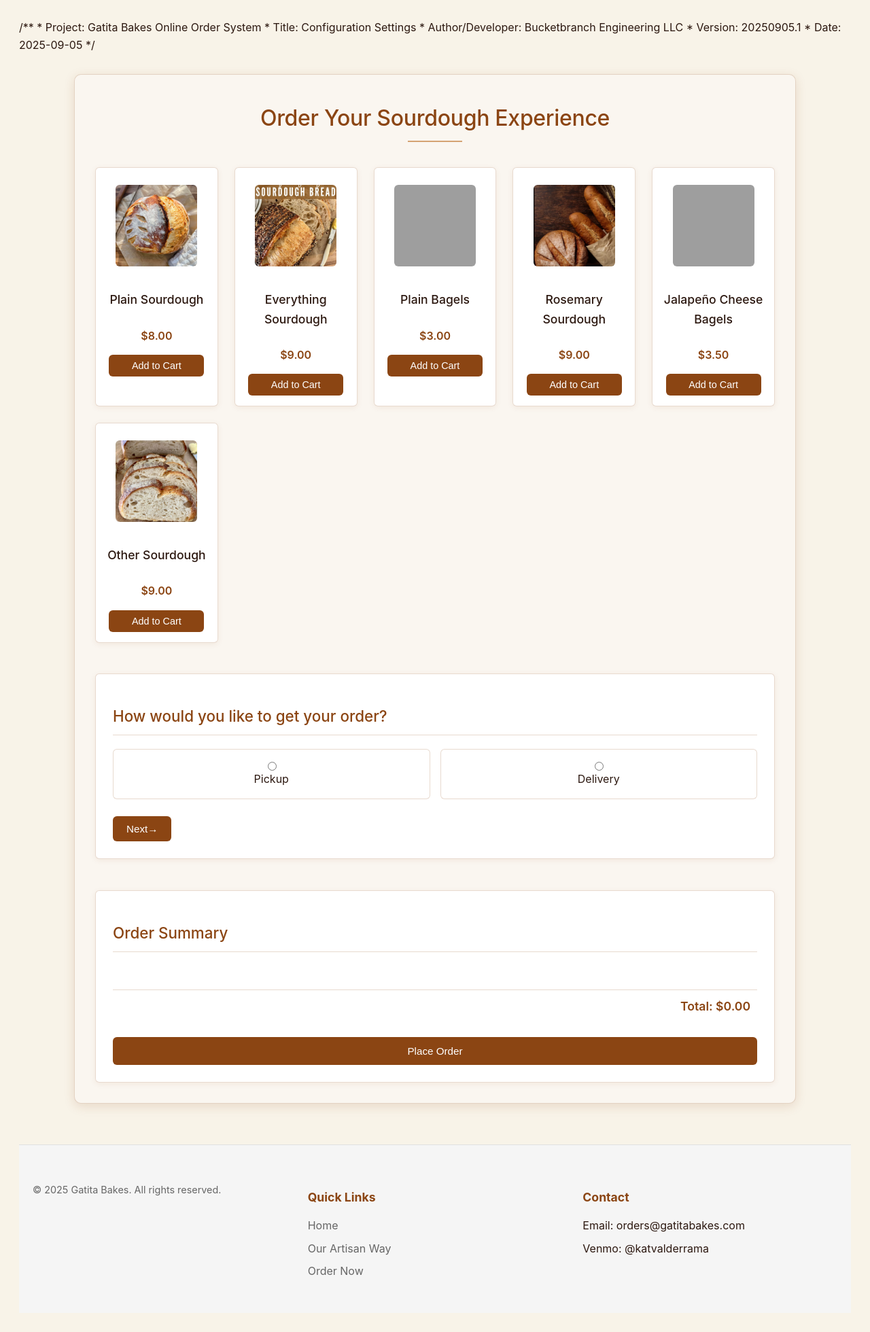
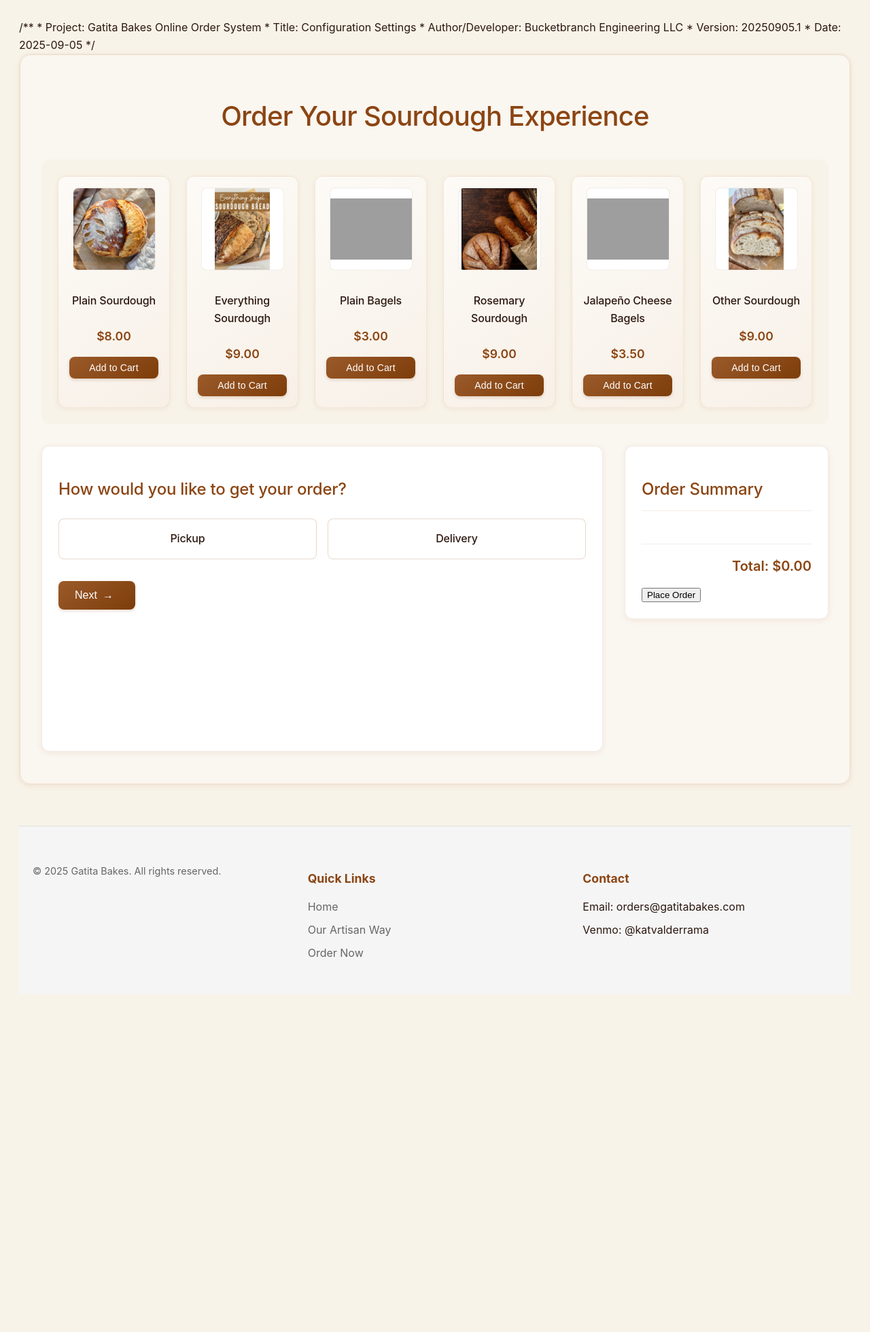
Before and after one commit to ibucketbranch/gatitabakes-claude, a PHP site: page /new-design.php in a window 1280 px wide. Shown: the whole page at 68% size. After the commit the page ends 1463 px from the top, so only its background shows below. Run offline with PHP 8.4, Linux system fonts and the light colour scheme; grey boxes are pictures that could not be loaded.

Commit message:
Implement smaller and more uniform product images with Jony Ive inspired aesthetic

```diff
--- a/public_html/css/order-form-new.css
+++ b/public_html/css/order-form-new.css
@@ -17,6 +17,12 @@
   --shadow-soft: 0 2px 8px rgba(139, 69, 19, 0.08);
   --shadow-hover: 0 4px 12px rgba(139, 69, 19, 0.12);
   --border-color: rgba(139, 69, 19, 0.2);
+  --transition-smooth: all 0.3s cubic-bezier(0.4, 0, 0.2, 1);
+  --safe-area-inset-bottom: env(safe-area-inset-bottom, 0px);
+  --safe-area-inset-top: env(safe-area-inset-top, 0px);
+  --ios-tap-highlight: rgba(0, 0, 0, 0);
+  --gradient-light: linear-gradient(145deg, #fdfbf7, #f7f0e7);
+  --gradient-button: linear-gradient(145deg, #9b5a2a, #7d3d0a);
 }
 
 body {
@@ -31,94 +37,85 @@ body {
 
 /* Clean, framed container matching UI mockups */
 .order-form-container {
-  max-width: 1000px;
-  margin: 30px auto;
-  padding: 30px;
+  max-width: 1200px;
+  margin: 0 auto;
+  padding: 2rem;
   background-color: var(--soft-white);
+  border-radius: 16px;
+  box-shadow: var(--shadow-soft);
+  border: 1px solid rgba(139, 69, 19, 0.1);
   position: relative;
-  border-radius: 10px;
-  box-shadow: 0 4px 16px rgba(139, 69, 19, 0.15);
-  border: 1px solid var(--border-color);
+  overflow: hidden;
 }
 
-.order-form-inner {
-  background-color: var(--soft-white);
-  position: relative;
-  z-index: 2;
+/* Decorative frame - Jony Ive inspired */
+.order-form-container::before {
+  content: "";
+  position: absolute;
+  inset: 0;
+  border: 1px solid rgba(212, 163, 115, 0.3);
+  border-radius: 16px;
+  pointer-events: none;
 }
 
 .order-title {
-  font-size: 2rem;
+  font-size: 2.5rem;
   font-weight: 500;
+  letter-spacing: -0.02em;
   color: var(--primary-brown);
   text-align: center;
-  margin: 0.5rem 0 2rem;
-  letter-spacing: -0.3px;
-  position: relative;
+  margin-bottom: 2rem;
 }
 
-/* Decorative elements for title - subtle line underneath */
-.order-title::after {
-  content: '';
-  position: absolute;
-  height: 2px;
-  width: 80px;
-  background-color: var(--light-brown);
-  bottom: -10px;
-  left: 50%;
-  transform: translateX(-50%);
-}
-
-/* Product Grid aligned with UI mockups */
+/* Product Grid - Updated with smaller, uniform images */
 .product-grid {
   display: grid;
-  grid-template-columns: repeat(auto-fill, minmax(180px, 1fr));
+  grid-template-columns: repeat(auto-fill, minmax(160px, 1fr));
   gap: 1.5rem;
   margin-top: 2rem;
-  padding: 15px 0;
-  position: relative;
-  z-index: 2;
+  background-color: var(--cream);
+  padding: 1.5rem;
+  border-radius: 12px;
 }
 
 .product-card {
-  background: white;
-  border-radius: 6px;
-  overflow: hidden;
-  box-shadow: var(--shadow-soft);
-  transition: all 0.3s ease;
-  border: 1px solid var(--border-color);
-  padding: 15px;
-  text-align: center;
+  background: var(--gradient-light);
+  border-radius: 12px;
+  padding: 1rem;
   display: flex;
   flex-direction: column;
   align-items: center;
+  transition: var(--transition-smooth);
+  box-shadow: var(--shadow-soft);
+  border: 1px solid rgba(212, 163, 115, 0.2);
+  overflow: hidden;
 }
 
 .product-card:hover {
-  transform: translateY(-3px);
+  transform: translateY(-4px);
   box-shadow: var(--shadow-hover);
+  border-color: rgba(212, 163, 115, 0.4);
 }
 
-/* Updated product image container for smaller, uniform images */
+/* Image container - Makes images uniform size */
 .product-image-container {
-  width: 140px;
-  height: 140px;
+  width: 120px;
+  height: 120px;
+  border-radius: 8px;
+  overflow: hidden;
+  margin-bottom: 1rem;
   display: flex;
   align-items: center;
   justify-content: center;
-  margin-bottom: 15px;
-  background: white;
-  border-radius: 6px;
-  overflow: hidden;
+  background-color: white;
+  border: 1px solid rgba(139, 69, 19, 0.1);
 }
 
-/* Smaller, uniform product images */
 .product-card img {
-  width: 120px;
-  height: 120px;
-  object-fit: cover;
-  border-radius: 6px;
-  transition: transform 0.3s ease;
+  max-width: 100%;
+  max-height: 100%;
+  object-fit: contain;
+  transition: var(--transition-smooth);
 }
 
 .product-card:hover img {
@@ -126,36 +123,42 @@ body {
 }
 
 .product-card h3 {
-  font-size: 1.1rem;
+  font-size: 1rem;
   font-weight: 500;
-  margin: 10px 0;
   color: var(--dark-text);
+  margin-bottom: 0.5rem;
+  text-align: center;
+  letter-spacing: -0.01em;
 }
 
 .product-card .price {
-  font-size: 1rem;
   color: var(--primary-brown);
   font-weight: 600;
-  margin-bottom: 15px;
+  margin-bottom: 1rem;
+  font-size: 1.1rem;
 }
 
 .add-to-cart {
-  background: var(--primary-brown);
+  background: var(--gradient-button);
   color: white;
   border: none;
-  padding: 8px 15px;
-  border-radius: 6px;
+  border-radius: 8px;
+  padding: 0.5rem 1rem;
+  font-size: 0.875rem;
+  font-weight: 500;
   cursor: pointer;
-  font-size: 0.9rem;
-  font-weight: 500;
+  transition: var(--transition-smooth);
   width: 100%;
-  max-width: 140px;
-  transition: all 0.3s ease;
+  display: flex;
+  align-items: center;
+  justify-content: center;
+  letter-spacing: 0.01em;
+  box-shadow: 0 2px 4px rgba(139, 69, 19, 0.2);
 }
 
 .add-to-cart:hover {
-  background: #6d370f;
-  transform: scale(1.02);
+  transform: translateY(-2px);
+  box-shadow: 0 4px 8px rgba(139, 69, 19, 0.25);
 }
 
 .add-to-cart.added {
@@ -164,248 +167,118 @@ body {
 
 /* Order Form and Cart - clean styling from UI mockups */
 .order-form-wrapper {
-  display: flex;
-  gap: 30px;
-  margin-top: 30px;
-  flex-wrap: wrap;
+  display: grid;
+  grid-template-columns: 1fr 300px;
+  gap: 2rem;
+  margin-top: 2rem;
 }
 
 .order-form, .cart-summary {
-  background: white;
-  padding: 25px;
-  border-radius: 6px;
+  background-color: white;
+  border-radius: 12px;
+  padding: 1.5rem;
   box-shadow: var(--shadow-soft);
-  border: 1px solid var(--border-color);
+  border: 1px solid rgba(139, 69, 19, 0.1);
 }
 
 .order-form {
-  flex: 1 1 60%;
-  min-width: 320px;
+  min-height: 400px;
 }
 
 .cart-summary {
-  flex: 1 1 30%;
-  min-width: 280px;
   position: sticky;
-  top: 20px;
-  align-self: flex-start;
-  max-height: calc(100vh - 40px);
-  overflow-y: auto;
-  display: flex;
-  flex-direction: column;
+  top: 2rem;
+  height: max-content;
 }
 
-.form-section h2, .cart-summary h2 {
-  font-size: 1.4rem;
+.cart-summary h2 {
+  font-size: 1.5rem;
   font-weight: 500;
-  margin-bottom: 20px;
   color: var(--primary-brown);
-  border-bottom: 1px solid var(--border-color);
-  padding-bottom: 10px;
+  margin-bottom: 1.5rem;
+  letter-spacing: -0.01em;
+  border-bottom: 1px solid rgba(139, 69, 19, 0.1);
+  padding-bottom: 0.75rem;
 }
 
-.order-type-options {
-  display: flex;
-  gap: 15px;
-  margin: 20px 0;
+.form-section h2 {
+  font-size: 1.5rem;
+  font-weight: 500;
+  color: var(--primary-brown);
+  margin-bottom: 1.5rem;
+  letter-spacing: -0.01em;
 }
 
-.order-type-option {
-  flex: 1;
-  position: relative;
-  background: white;
-  border: 1px solid var(--border-color);
-  border-radius: 6px;
-  padding: 15px;
-  display: flex;
-  flex-direction: column;
-  align-items: center;
-  cursor: pointer;
-  transition: all 0.3s ease;
+.sidebar-cart-items {
+  margin-bottom: 1.5rem;
+  max-height: 300px;
+  overflow-y: auto;
+  padding-right: 0.5rem;
 }
 
-.order-type-option:hover {
-  transform: translateY(-2px);
-  box-shadow: var(--shadow-soft);
+.sidebar-cart-items::-webkit-scrollbar {
+  width: 4px;
 }
 
-.order-type-option input:checked + label {
-  color: var(--primary-brown);
-  font-weight: 600;
-}
-
-.order-type-option:has(input:checked) {
-  border-color: var(--primary-brown);
-  box-shadow: var(--shadow-soft);
-}
-
-.form-group {
-  margin-bottom: 20px;
-}
-
-.form-group label {
-  display: block;
-  font-size: 0.9rem;
-  margin-bottom: 6px;
-  color: var(--dark-text);
-  font-weight: 500;
-}
-
-.form-group input, .form-group select {
-  width: 100%;
-  padding: 10px 12px;
-  border: 1px solid var(--border-color);
-  border-radius: 6px;
-  font-size: 1rem;
-  background-color: white;
-  transition: all 0.3s ease;
-}
-
-.form-group input:focus, .form-group select:focus {
-  outline: none;
-  border-color: var(--primary-brown);
-  box-shadow: 0 0 0 2px rgba(139, 69, 19, 0.1);
-}
-
-.form-nav-row {
-  display: flex;
-  gap: 15px;
-  margin-top: 25px;
-}
-
-.form-nav-btn {
-  display: inline-flex;
-  align-items: center;
-  justify-content: center;
-  padding: 10px 20px;
-  border-radius: 6px;
-  font-size: 0.95rem;
-  font-weight: 500;
-  cursor: pointer;
-  transition: all 0.3s ease;
-}
-
-.next-btn {
-  background: var(--primary-brown);
-  border: none;
-  color: white;
-}
-
-.next-btn:hover {
-  background: #6d370f;
-  transform: translateY(-2px);
-}
-
-.back-btn {
-  background: none;
-  border: 1px solid var(--border-color);
-  color: var(--dark-text);
-}
-
-.back-btn:hover {
-  background: var(--soft-white);
-}
-
-.place-order-btn {
-  display: block;
-  width: 100%;
-  background: var(--primary-brown);
-  color: white;
-  border: none;
-  border-radius: 6px;
-  padding: 12px 20px;
-  margin-top: 10px;
-  font-size: 0.95rem;
-  font-weight: 500;
-  cursor: pointer;
-  transition: all 0.3s ease;
-  text-align: center;
-  margin-top: auto;
-}
-
-.place-order-btn:hover {
-  background: #6d370f;
-  transform: translateY(-2px);
-}
-
-/* Refined Cart Items Design to match UI mockups */
-.sidebar-cart-items {
-  margin-bottom: 20px;
-  flex-grow: 1;
-}
-
-#sidebar-cart-summary {
-  flex-grow: 1;
-  display: flex;
-  flex-direction: column;
-  margin-bottom: 20px;
+.sidebar-cart-items::-webkit-scrollbar-thumb {
+  background-color: var(--light-brown);
+  border-radius: 4px;
 }
 
 .cart-item {
   display: flex;
+  justify-content: space-between;
   align-items: center;
-  justify-content: space-between;
-  padding: 12px;
-  margin-bottom: 10px;
-  border-radius: 6px;
-  background-color: var(--soft-white);
-  transition: all 0.3s ease;
-  border: 1px solid var(--border-color);
+  padding: 0.75rem 0;
+  border-bottom: 1px solid rgba(139, 69, 19, 0.1);
 }
 
-.cart-item:hover {
-  transform: translateY(-2px);
-  box-shadow: var(--shadow-soft);
+.cart-item:last-child {
+  border-bottom: none;
 }
 
 .item-details {
   display: flex;
   align-items: center;
-  justify-content: space-between;
-  width: 100%;
-  gap: 10px;
+  flex: 1;
 }
 
 .item-name {
-  font-size: 0.95rem;
-  font-weight: 500;
-  color: var(--dark-text);
   flex: 1;
+  font-size: 0.875rem;
 }
 
 .item-price {
-  font-size: 0.95rem;
   font-weight: 600;
   color: var(--primary-brown);
-  margin-right: 10px;
+  margin: 0 1rem;
+  font-size: 0.875rem;
 }
 
 .remove-item {
+  background: none;
   border: none;
-  background: none;
   color: #999;
-  font-size: 1.2rem;
+  font-size: 1.25rem;
   cursor: pointer;
-  padding: 0 6px;
-  border-radius: 50%;
+  padding: 0.25rem;
   display: flex;
   align-items: center;
   justify-content: center;
-  transition: all 0.3s ease;
+  transition: var(--transition-smooth);
 }
 
 .remove-item:hover {
-  color: #e53935;
+  color: #e74c3c;
 }
 
 .sidebar-cart-total {
-  font-size: 1.1rem;
+  font-size: 1.25rem;
   font-weight: 600;
   color: var(--primary-brown);
+  padding: 1rem 0;
+  border-top: 1px solid rgba(139, 69, 19, 0.1);
   text-align: right;
-  padding: 10px;
-  margin-top: 15px;
-  border-top: 1px solid var(--border-color);
 }
 
 .empty-cart-message {
@@ -415,56 +288,154 @@ body {
   font-size: 0.95rem;
 }
 
-/* Responsive */
-@media (max-width: 768px) {
-  .order-form-container {
-    margin: 15px auto;
-    padding: 20px 15px;
-  }
+/* Order type selection */
+.order-type-options {
+  display: flex;
+  gap: 1rem;
+  margin-bottom: 2rem;
+}
 
-  .product-grid {
-    grid-template-columns: repeat(auto-fill, minmax(160px, 1fr));
-    gap: 12px;
-  }
+.order-type-option {
+  flex: 1;
+  background-color: white;
+  border: 1px solid rgba(139, 69, 19, 0.2);
+  border-radius: 8px;
+  padding: 1rem;
+  text-align: center;
+  cursor: pointer;
+  transition: var(--transition-smooth);
+}
 
+.order-type-option:hover {
+  border-color: var(--primary-brown);
+  background-color: var(--cream);
+}
+
+.order-type-option input {
+  display: none;
+}
+
+.order-type-option label {
+  cursor: pointer;
+  font-weight: 500;
+  display: block;
+  letter-spacing: -0.01em;
+}
+
+/* Form fields */
+.form-columns {
+  display: grid;
+  grid-template-columns: 1fr 1fr;
+  gap: 2rem;
+}
+
+.form-group {
+  margin-bottom: 1rem;
+}
+
+.form-group label {
+  display: block;
+  margin-bottom: 0.5rem;
+  font-size: 0.875rem;
+  color: #666;
+}
+
+.form-group input,
+.form-group select {
+  width: 100%;
+  padding: 0.75rem;
+  border: 1px solid rgba(139, 69, 19, 0.2);
+  border-radius: 6px;
+  font-family: inherit;
+  font-size: 1rem;
+  transition: var(--transition-smooth);
+  background-color: white;
+}
+
+.form-group input:focus,
+.form-group select:focus {
+  outline: none;
+  border-color: var(--primary-brown);
+  box-shadow: 0 0 0 3px rgba(139, 69, 19, 0.1);
+}
+
+/* Navigation buttons */
+.form-nav-row {
+  display: flex;
+  justify-content: space-between;
+  margin-top: 2rem;
+}
+
+.form-nav-btn {
+  padding: 0.75rem 1.5rem;
+  border-radius: 8px;
+  font-weight: 500;
+  cursor: pointer;
+  transition: var(--transition-smooth);
+  display: inline-flex;
+  align-items: center;
+  font-size: 1rem;
+}
+
+.next-btn {
+  background: var(--gradient-button);
+  color: white;
+  border: none;
+  box-shadow: 0 2px 4px rgba(139, 69, 19, 0.2);
+}
+
+.next-btn:hover {
+  transform: translateY(-2px);
+  box-shadow: 0 4px 8px rgba(139, 69, 19, 0.25);
+}
+
+.back-btn {
+  background: transparent;
+  color: var(--primary-brown);
+  border: 1px solid rgba(139, 69, 19, 0.3);
+}
+
+.back-btn:hover {
+  background-color: var(--cream);
+}
+
+.form-nav-btn .arrow {
+  margin: 0 0.5rem;
+}
+
+/* Responsive adjustments */
+@media (max-width: 900px) {
   .order-form-wrapper {
-    flex-direction: column;
-    gap: 20px;
+    grid-template-columns: 1fr;
   }
 
   .cart-summary {
-    position: relative;
-    top: 0;
+    position: static;
+    order: -1;
   }
 }
 
-@media (max-width: 480px) {
-  body {
-    padding: 10px;
+@media (max-width: 768px) {
+  .product-grid {
+    grid-template-columns: repeat(auto-fill, minmax(140px, 1fr));
   }
 
-  .order-form-container {
-    margin: 10px auto;
-    padding: 15px 10px;
+  .form-columns {
+    grid-template-columns: 1fr;
+    gap: 1rem;
+  }
+}
+
+@media (max-width: 576px) {
+  .product-grid {
+    grid-template-columns: repeat(auto-fill, minmax(120px, 1fr));
   }
 
-  .product-grid {
-    grid-template-columns: repeat(auto-fill, minmax(140px, 1fr));
-    gap: 10px;
-  }
-
-  .product-image-container {
-    width: 120px;
-    height: 120px;
-  }
-
-  .product-card img {
-    width: 100px;
-    height: 100px;
+  .order-form, .cart-summary {
+    padding: 1rem;
   }
 
   .order-title {
-    font-size: 1.6rem;
-    margin: 0.5rem 0 1.5rem;
+    font-size: 2rem;
   }
 }
--- a/public_html/new-design.php
+++ b/public_html/new-design.php
@@ -1,12 +1,19 @@
 <?php
-$page_title = 'Order Bread – Gatita Bakes';
+/**
+ * Project: Gatita Bakes Online Order System
+ * Title: New Design
+ * Author/Developer: Bucketbranch Engineering LLC
+ * Version: 20250905.1
+ * Date: 2025-05-10
+ */
+
+$page_title = 'New Design – Gatita Bakes';
 $additional_head = '<link rel="stylesheet" href="css/order-form-new.css?v=' . time() . '">';
 require_once 'includes/header.php';
 ?>
 
 <main>
     <div class="order-form-container">
-        <div class="order-form-inner">
         <h1 class="order-title">Order Your Sourdough Experience</h1>
 
         <!-- Product Grid -->
@@ -121,7 +128,6 @@ require_once 'includes/header.php';
             </div>
         </div>
     </div>
-    </div>
 </main>
 
 <script src="js/order-form.js?v=<?php echo time(); ?>"></script>
```
Also changed, not shown: public_html/clear-cache.php (+56 -30 lines). Lines whose indentation alone changed are shown as unchanged.
